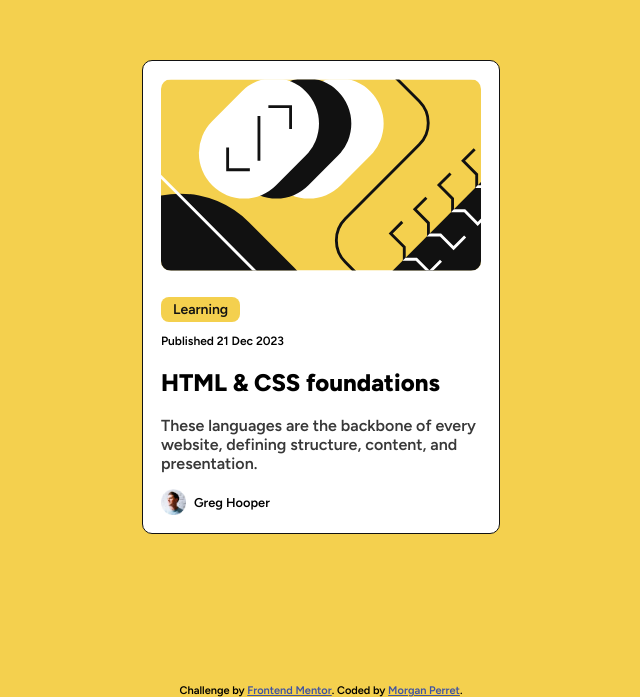
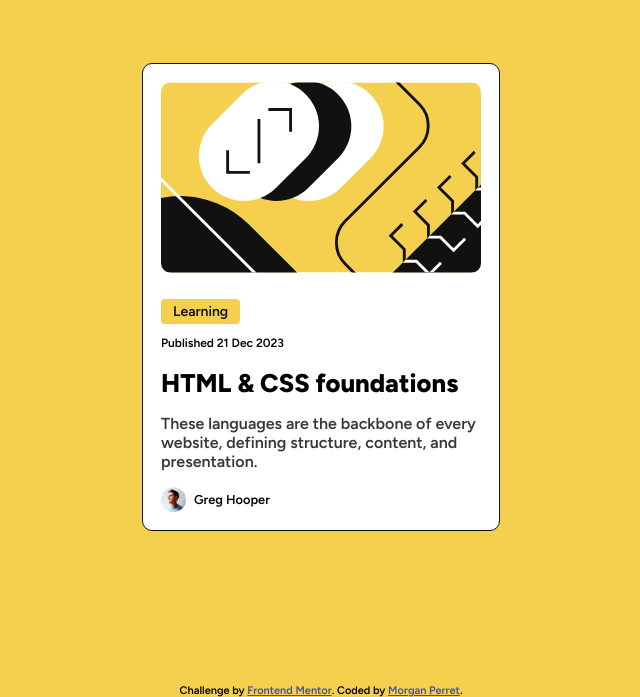
Before and after one commit to Mombabil/FRONT-END-MENTOR_QR-code-component, a plain HTML site: page index.html in a window 1280 px wide. Shown: the part 103-800 px from the top of the page, without its empty margins (319-959 px from the left). Drawn offline with Linux system fonts and the light colour scheme.

Commit message:
replace h2 by h1

```diff
--- a/css/_main-page.scss
+++ b/css/_main-page.scss
@@ -21,7 +21,7 @@
             padding: 24px 0 16px 0;
             span{
                 padding: 4px 12px;
-                border-radius: 8px;
+                border-radius: 4px;
                 background: $yellow;
                 font-weight: 600;
                 font-size: 14px;
@@ -33,7 +33,10 @@
             font-weight: 200;
         }
         .card-title{
-            font-size: 1rem;
+            font-size: 0.8rem;
+            h1{
+                margin-bottom: 5px;
+            }
         }
         .card-description{
             font-weight: 600;
--- a/index.html
+++ b/index.html
@@ -30,7 +30,7 @@
         <span>Published 21 Dec 2023</span>
       </div>
       <div class="card-title">
-        <h2>HTML & CSS foundations</h2>
+        <h1>HTML & CSS foundations</h1>
       </div>
       <div class="card-description">
         <p>These languages are the backbone of every website, defining structure, content, and presentation.</p>
```
Also changed, not shown: css/style.css, 1 other file.
